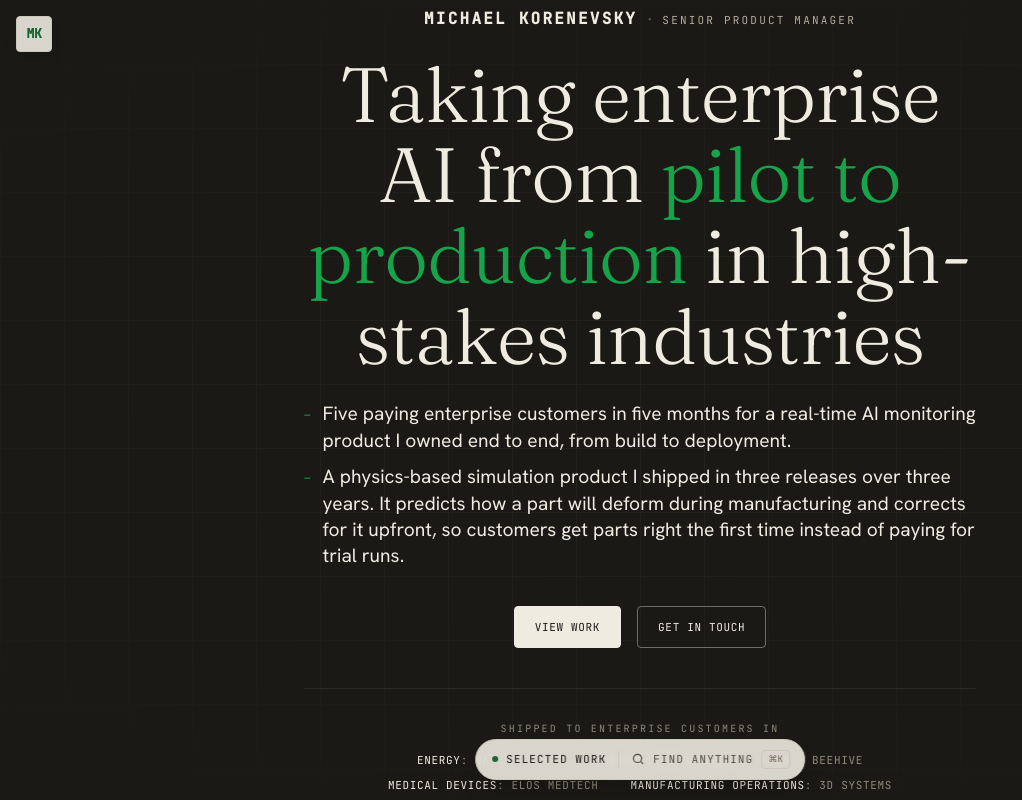
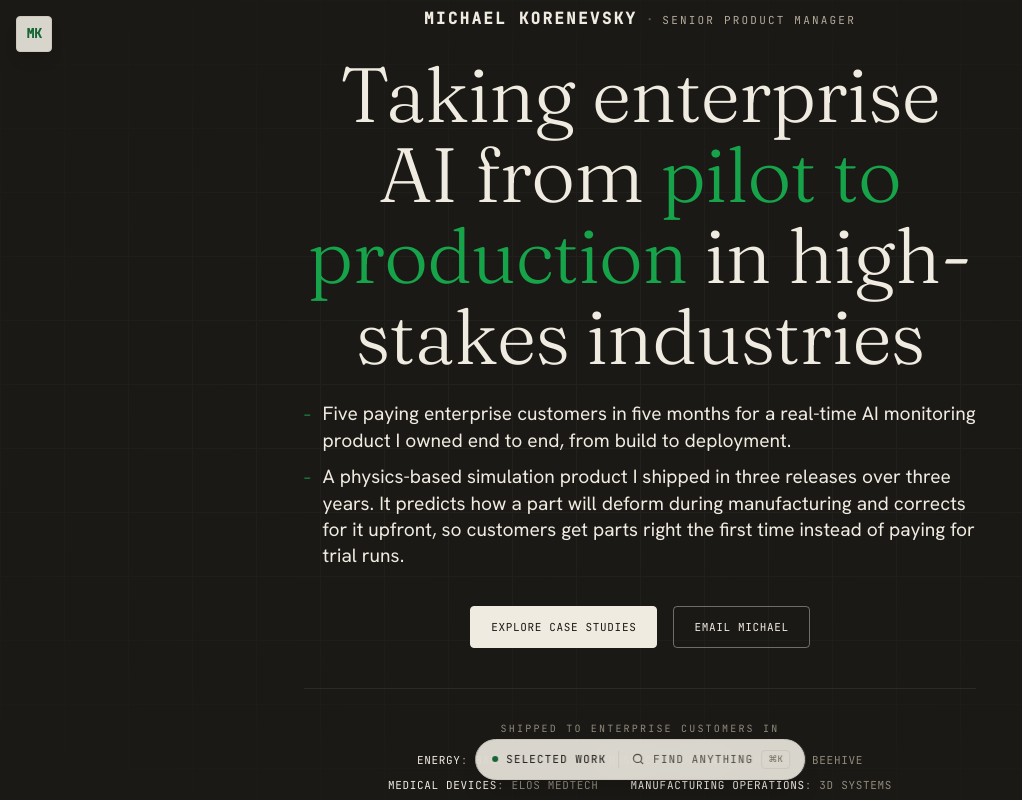
Before and after one commit to korm85/michael-korenevsky-portfolio, a Next.js app: page / in a window 1280 px wide. Shown: the top 800 px of the page, without its empty margins (0-1022 px from the left). Built offline with nearby package versions, Linux system fonts and the light colour scheme.

Commit message:
copy: clarify portfolio calls to action

```diff
--- a/app/page.tsx
+++ b/app/page.tsx
@@ -146,20 +146,16 @@ export default function Home() {
               onMouseEnter={(e) => (e.currentTarget.style.transform = "translateY(-2px)")}
               onMouseLeave={(e) => (e.currentTarget.style.transform = "translateY(0)")}
             >
-              View Work
+              Explore case studies
             </a>
             <a
-              href="#contact"
-              onClick={(e) => {
-                e.preventDefault();
-                document.getElementById("contact")?.scrollIntoView({ behavior: "smooth" });
-              }}
+              href="mailto:korm85@gmail.com"
               className="inline-flex items-center gap-2 font-mono text-[11px] uppercase tracking-[0.06em] bg-transparent text-on-dark px-5 py-3 rounded-sm border border-on-dark/40 hover:bg-on-dark hover:text-canvas hover:border-on-dark transition-all duration-300"
               style={{ transform: "translateY(0)" }}
               onMouseEnter={(e) => (e.currentTarget.style.transform = "translateY(-2px)")}
               onMouseLeave={(e) => (e.currentTarget.style.transform = "translateY(0)")}
             >
-              Get in Touch
+              Email Michael
             </a>
           </div>
 
```
